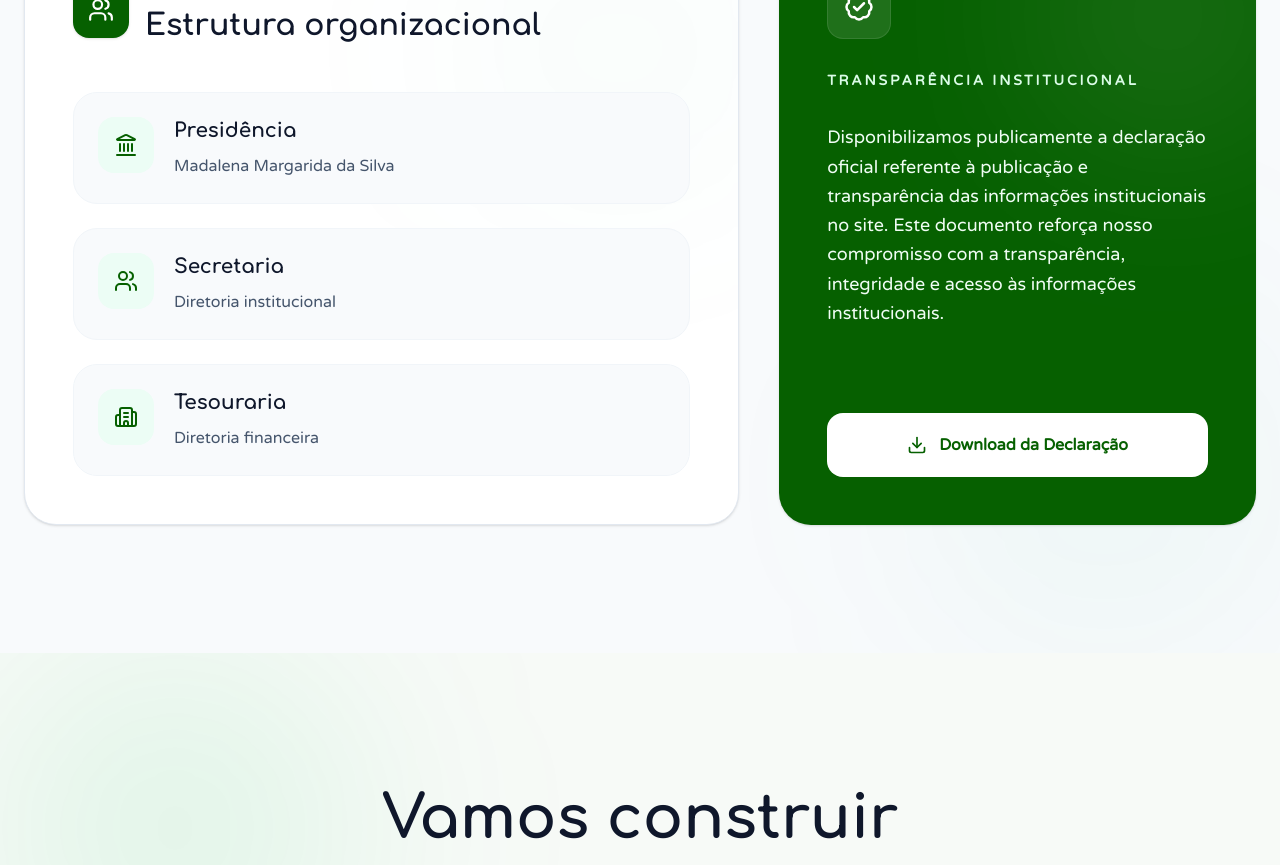
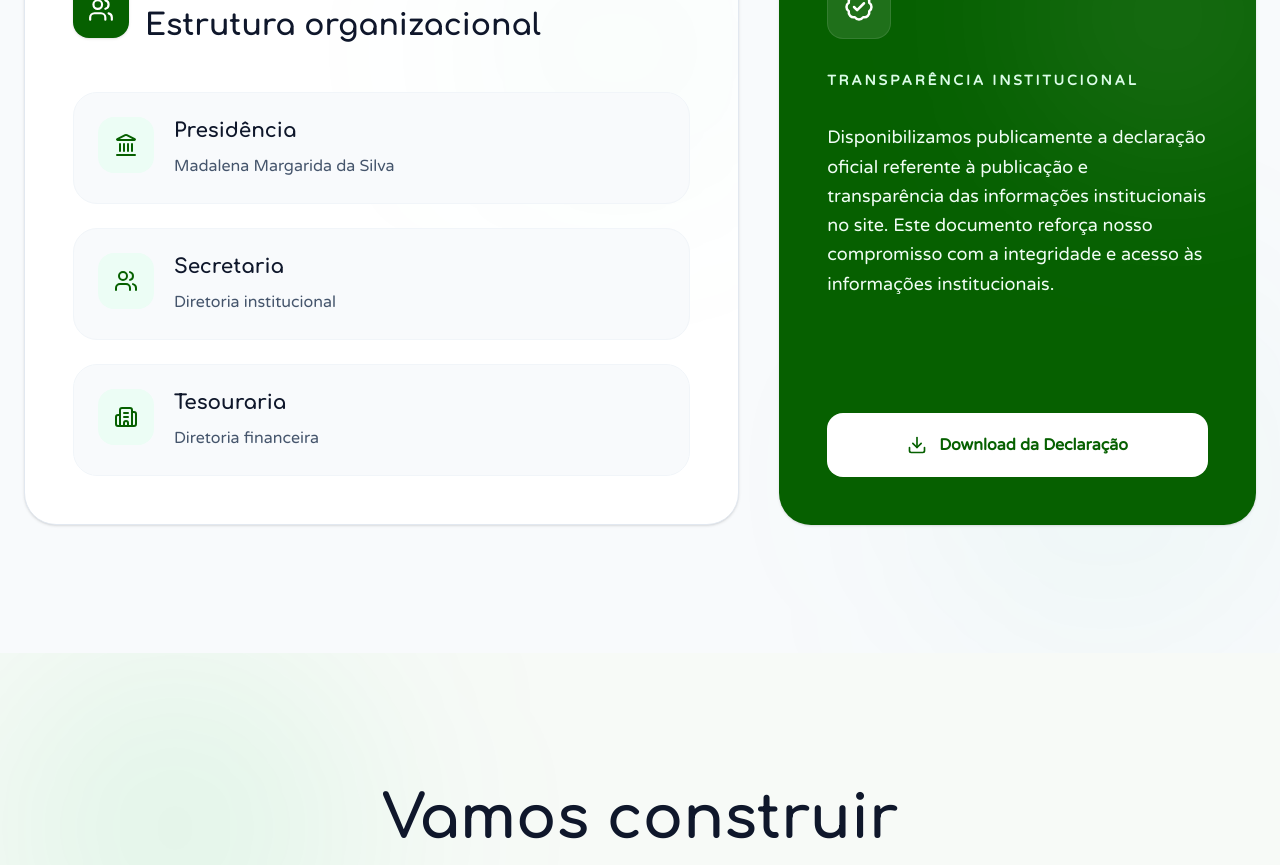
Before and after one commit to LaisaAlb/instituto-aveloz-lp, a React (Vite) app: page / in a window 1280 px wide. Shown: the part 5740-6605 px from the top of the page. Built offline with nearby package versions, Linux system fonts and the light colour scheme.

Commit message:
fix: clareza: não é uma boa palavra

```diff
--- a/src/sections/GovernanceSection.tsx
+++ b/src/sections/GovernanceSection.tsx
@@ -152,7 +152,7 @@ function GovernanceSection() {
 
               <p className="mt-8 text-lg text-green-50 leading-relaxed">
                 Disponibilizamos publicamente a declaração oficial referente à publicação e transparência das informações institucionais no site.
-                Este documento reforça nosso compromisso com a transparência, integridade e acesso às informações institucionais.
+                Este documento reforça nosso compromisso com a integridade e acesso às informações institucionais.
               </p>
 
             </div>
```
